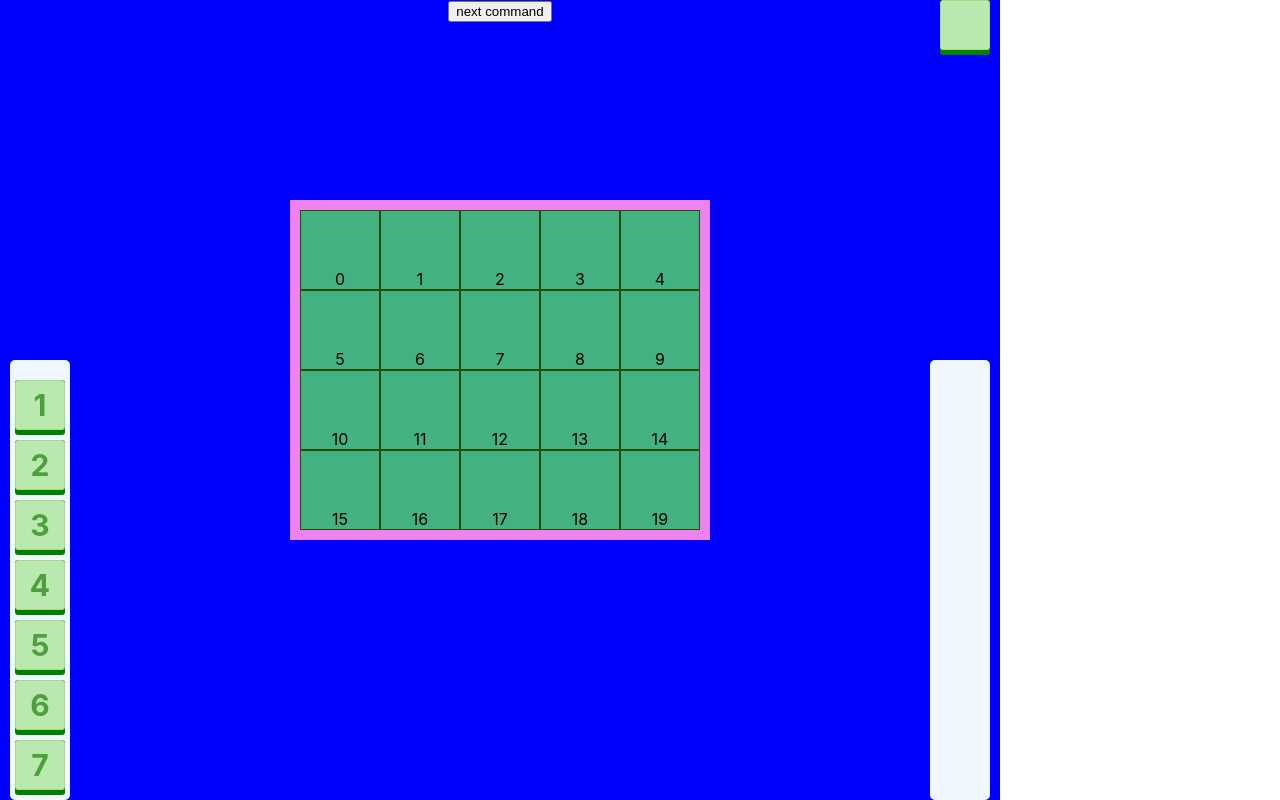
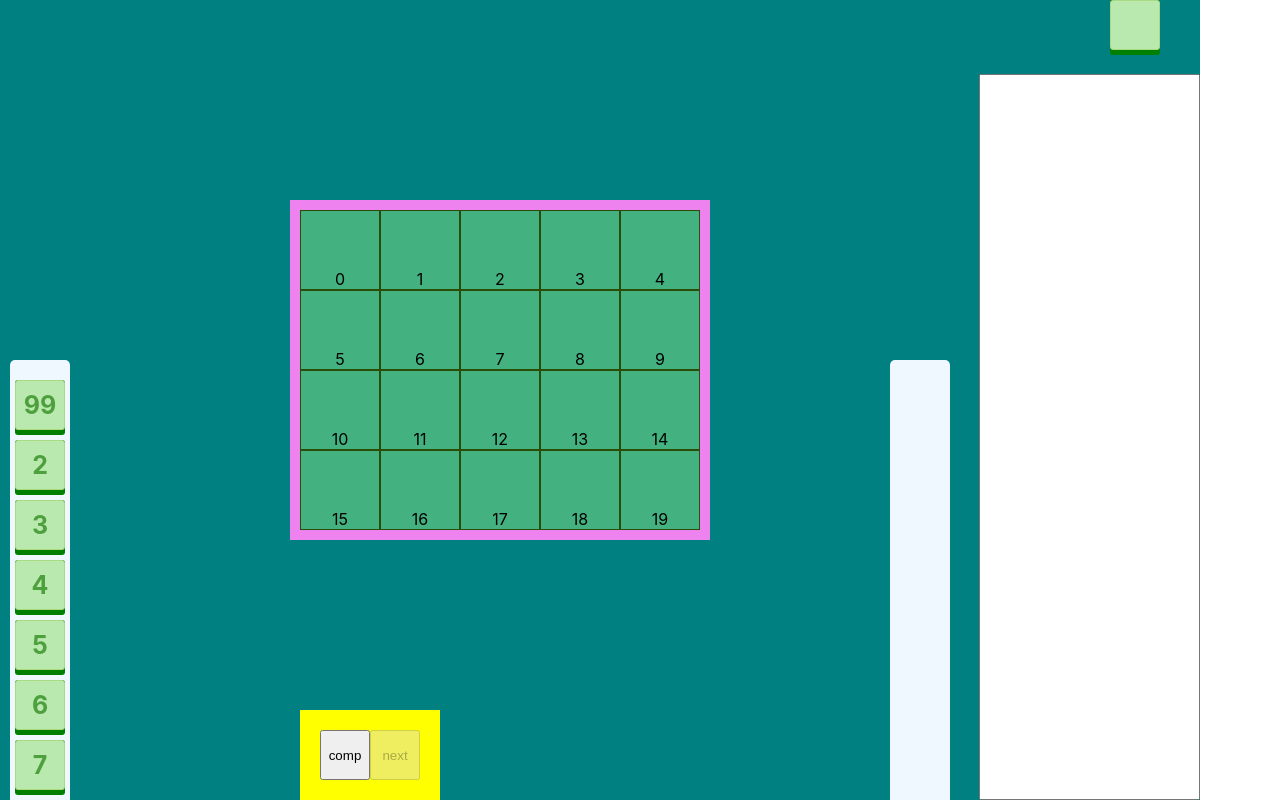
Before and after one commit to vncsms/HumanResourceMachine, a React (Create React App) app in the folder humanresourcemachine/: page / in a window 1280 px wide. Built offline with nearby package versions, Linux system fonts and the light colour scheme.

Commit message:
textarea and compile

```diff
--- a/humanresourcemachine/src/pages/mainPage/index.js
+++ b/humanresourcemachine/src/pages/mainPage/index.js
@@ -10,29 +10,18 @@ export default class MainPage extends Component {
   constructor() {
     super();
     this.state = {
-      commands: [
-        'INBOX',
-        'COPYTO 1',
-        'ADD 1',
-        'COPYTO 3',
-        'COPYFROM 1',
-        'OUTBOX',
-        'SUB 3',
-        'a:',
-        'SUB 3',
-        'BUMP+ 3',
-        'BUMP- 1',
-        'JUMP a',
-        'OUTBOX'
-      ],
+      commands: [],
+      code: '',
       labels:              {
 
       },
+      messageError: 'You cant subtract from nothing',
       offSet: 0,
       memory: new Array(20).fill(null),
+      inbox: [99,2,3,4,5,6,7,8,9],
+      outbox: [],
       ram: null,
-      inbox: [1,2,3,4,5,6,7,8,9],
-      outbox: [],
+      modalError: false,
     };
   }
 
@@ -56,10 +45,92 @@ export default class MainPage extends Component {
     )
   }
 
+  errorHand() {
+    this.setState({
+      modalError: true,
+      messageError: `There is nothing in your hand`
+    })
+  }
+
+  endExec() {
+    this.setState({
+      modalError: true,
+      messageError: `The code is over`
+    })
+  }
+
+  errorMemory(position) {
+    this.setState({
+      modalError: true,
+      messageError: `There is nothing in the memory ${position}`
+    })
+  }
+
+  restart() {
+    this.setState({
+      offSet: 0,
+      memory: new Array(20).fill(null),
+      inbox: [99,2,3,4,5,6,7,8,9],
+      outbox: [],
+      commands: [],
+    })
+  }
+
+  isNumeric(str) {
+    if (typeof str != "string") return false // we only process strings!
+    return !isNaN(str) && // use type coercion to parse the _entirety_ of the string (`parseFloat` alone does not do this)...
+           !isNaN(parseFloat(str)) // ...and ensure strings of whitespace fail
+  }
+
+  compile() {
+    const listCommands = this.state.code.split('\n');
+    const tempC = [];
+    const allC = {
+      'inbox': 0,
+      'outbox': 0,
+      'copyfrom': 1,
+      'copyto': 1,
+      'add': 1,
+      'sub': 1,
+      'bumpup': 1,
+      'bumpdn': 1,
+      'jump': 1,
+      'jumpz': 1,
+      'jumpn': 1
+    };
+
+    let errorCompiler = false;
+
+    listCommands.forEach(element => {
+      const cv = element.trim().split(' ');
+      if(cv.length) {
+        if (!(cv[0].toLowerCase() in allC)) {
+          errorCompiler = true;
+          console.log('Comando inexistente', element);
+        } else {
+          if(cv.length !== allC[cv[0]] + 1) {
+            errorCompiler = true;
+            console.log('Número de argumentos invalidos', element);
+          } else {
+            if(allC[cv[0]] === 1 && !this.isNumeric(cv[1])) {
+              errorCompiler = true;
+              console.log('Argumento é inválido', element);
+            }
+          }
+        }
+        tempC.push(cv.join(' ').toLowerCase())
+      }
+    });
+    if(!errorCompiler) {
+      this.setState({commands: tempC});
+    }
+  }
+
   nextCommand() {
 
     if(this.state.offSet >= this.state.commands.length) {
-      console.log('fim');
+      this.endExec();
+      this.restart();
       return null;
     }
 
@@ -72,58 +143,89 @@ export default class MainPage extends Component {
     const mem = [...this.state.memory];
 
     switch(cv[0]) {
-      case 'ADD':
-        result = add(this.state.ram, this.state.memory[parseInt(cv[1])]);
+      case 'add':
+        if (this.state.ram == null) {
+          this.errorHand();
+          break;
+        }
+        if (mem[parseInt(cv[1])] == null) {
+          this.errorMemory(cv[1]);
+          break;
+        }
+        result = add(this.state.ram, mem[parseInt(cv[1])]);
         this.setState({ram: result});
         this.setState({ offSet: this.state.offSet + 1 });
         break;
-      case 'BUMPUP':
-        mem[parseInt(cv[1])] += 1;
-        // result = add(1, mem[parseInt(cv[1])]);
+      case 'bumpup':
+        if (mem[parseInt(cv[1])] == null) {
+          this.errorMemory(cv[1]);
+          break;
+        }
+        result = mem[parseInt(cv[1])] += 1;
         this.setState({ram: result, memory: mem});
         this.setState({ offSet: this.state.offSet + 1 });
         break;
-      case 'BUMPDN':
-        mem[parseInt(cv[1])] -= 1;
-        // result = sub(mem[parseInt(cv[1])], 1);
+      case 'bumpdn':
+        if (mem[parseInt(cv[1])] == null) {
+          this.errorMemory(cv[1]);
+          break;
+        }
+        result = mem[parseInt(cv[1])] -= 1;
         this.setState({ram: result, memory: mem});
         this.setState({ offSet: this.state.offSet + 1 });
         break;
-      case 'SUB':
-        result = sub(this.state.ram, this.state.memory[parseInt(cv[1])]);
+      case 'sub':
+        if (this.state.ram == null) {
+          this.errorHand();
+          break;
+        }
+        if (mem[parseInt(cv[1])] == null) {
+          this.errorMemory(cv[1]);
+          break;
+        }
+        result = sub(this.state.ram, mem[parseInt(cv[1])]);
         this.setState({ram: result});
         this.setState({ offSet: this.state.offSet + 1 });
         break;
-      case 'COPYTO':
+      case 'copyto':
+        if (this.state.ram == null) {
+          this.errorHand();
+          break;
+        }
         mem[parseInt(cv[1])] = this.state.ram;
         this.setState({memory: mem});
         this.setState({ offSet: this.state.offSet + 1 });
         break;
-      case 'COPYFROM':
-        this.setState({ram: this.state.memory[parseInt(cv[1])]});
+      case 'copyfrom':
+        if (mem[parseInt(cv[1])] == null) {
+          this.errorMemory(cv[1]);
+          break;
+        }
+        this.setState({ram: mem[parseInt(cv[1])]});
         this.setState({ offSet: this.state.offSet + 1 });
         break;
-      case 'INBOX':
+      case 'inbox':
         const ib = [...this.state.inbox];
         const value = ib.shift();
         this.setState({ inbox: ib, ram: value });
         this.setState({ offSet: this.state.offSet + 1 });
         break;
-      case 'OUTBOX':
+      case 'outbox':
         const ob = [...this.state.outbox];
         ob.unshift(this.state.ram);
         this.setState({ outbox: ob });
+        this.setState({ ram: null })
         this.setState({ offSet: this.state.offSet + 1 });
         break;
-      case 'JUMP':
+      case 'jump':
         this.setState({offSet: parseInt(cv[1])})
         break;
-      case 'JUMPZ':
+      case 'jumpz':
         if(this.state.ram === 0) {
           this.setState({offSet: parseInt(cv[1])})
         }
         break;
-      case 'JUMPN':
+      case 'jumpn':
         if(this.state.ram < 0) {
           this.setState({offSet: parseInt(cv[1])})
         }
@@ -137,16 +239,30 @@ export default class MainPage extends Component {
 
     return (
       <div style={{
-          backgroundColor: 'blue',
-          width: '1000px',
+          backgroundColor: 'teal',
+          width: '1200px',
           height: '800px',
           position: 'relative',}}>
-        <button onClick={() => this.nextCommand()}>
-          next command
-        </button>
         <div style={{position: 'absolute', bottom: 0, left: '10px'}}>
           {this.renderTable(this.state.inbox)}
         </div>
+        <div style={{
+          position: 'absolute',
+          left: 300,
+          backgroundColor: 'yellow',
+          padding: 20,
+          bottom: 0,
+        }}>
+          <button style={{width: 50, height: 50}} onClick={() => this.compile()}>
+            comp
+          </button>
+          <button style={{width: 50, height: 50}}
+            disabled={this.state.commands.length === 0}
+            onClick={() => this.nextCommand()}>
+            next
+          </button>
+        </div>
+
         <div style={{
           display: 'flex',
           width: 400,
@@ -175,14 +291,51 @@ export default class MainPage extends Component {
             )
           }
         </div>
-        <div style={{position: 'absolute', bottom: 0, right: '10px'}}>
+        <div style={{position: 'absolute', bottom: 0, right: '250px'}}>
           {this.renderTable(this.state.outbox)}
         </div>
-        <div style={{position: 'absolute', top: 0, right: '10px'}}>
+        <div style={{position: 'absolute', top: 0, right: '40px'}}>
           <div className={styles.box}>
             <div className={styles.innerBox}>{this.state.ram}</div>
           </div>
         </div>
+        {this.state.modalError?
+          <div style={{
+            height: '100%',
+            width: '100%',
+            backgroundColor: '#00000075',
+            position: 'absolute',
+            top: 0,
+            left: 0,
+            display: 'flex',
+            justifyContent: 'center',
+          }}>
+            <div style={{
+              backgroundColor: 'white',
+              height: 200,
+              width: 400,
+              display: 'flex',
+              flexDirection: 'column',
+              alignItems: 'center',
+              justifyContent: 'center'
+            }}>
+              <span>{this.state.messageError}</span>
+              <button onClick={() => this.setState({modalError: false})} style={{width: 50, height: 30}}>
+                ok
+              </button>
+            </div>
+          </div>
+        : null }
+        <textarea style={{
+          resize: 'none',
+          position: 'absolute',
+          height: '90%',
+          right: 0,
+          bottom: 0,
+        }} cols="25"
+        value={this.state.code}
+        onChange={(e) => {this.setState({code: e.target.value})}}>
+        </textarea>
       </div>
     );
   }
--- a/humanresourcemachine/src/pages/mainPage/style.module.css
+++ b/humanresourcemachine/src/pages/mainPage/style.module.css
@@ -18,7 +18,7 @@
     display: flex;
     justify-content: center;
     align-items: center;
-    font-size: 30px;
+    font-size: 25px;
     font-weight: bold;
 }
 
@@ -27,7 +27,8 @@
     background-color: aliceblue;
     width: 60px;
     height: 400px;
-    border-radius: 5px;
+    border-top-left-radius: 5px;
+    border-top-right-radius: 5px;
     align-items: center;
     padding: 20px 0px;
     flex-direction: column;
```
